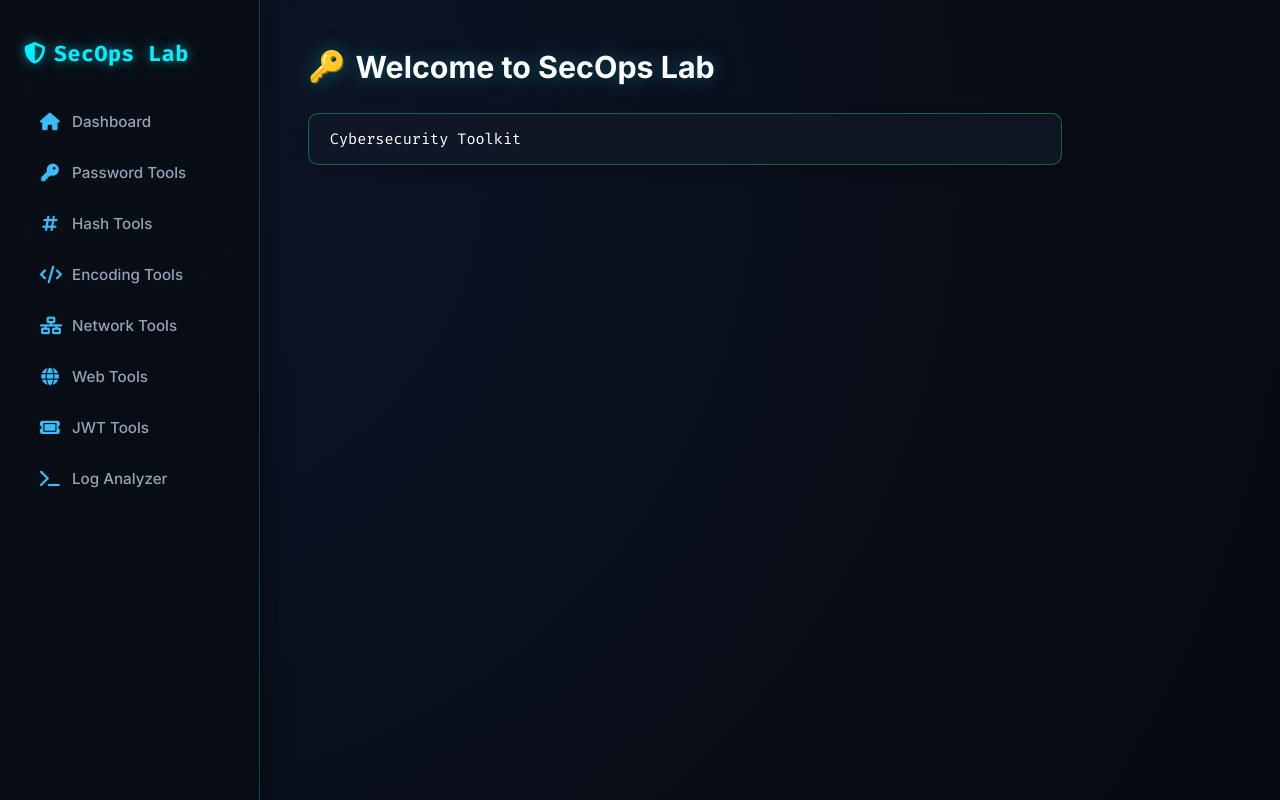
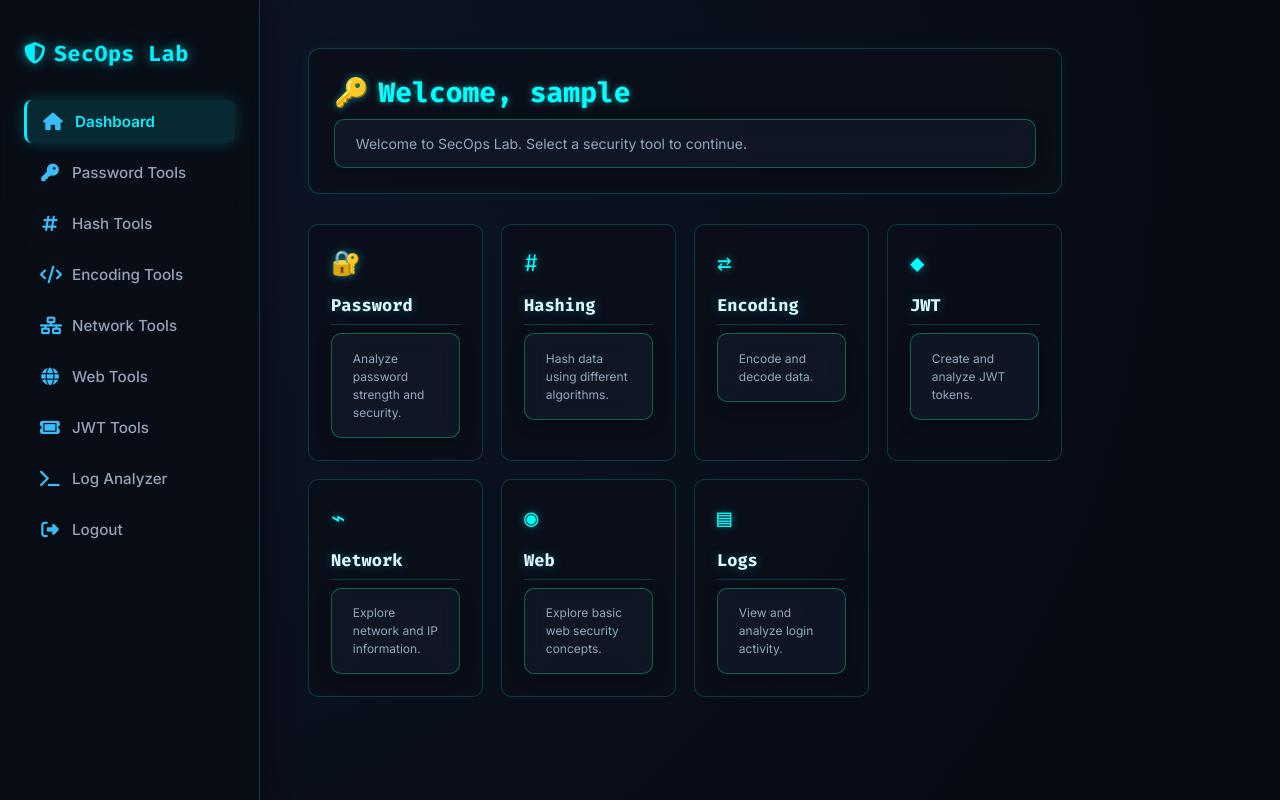
Before and after one commit to nissfdn/SecOps_Lab, a Flask app: page /dashboard in a window 1280 px wide. Run offline with Flask 3, Linux system fonts and the light colour scheme; the visitor is signed in with stand-in values (Sample User, id 1).

Commit message:
Implemented the authentication and user session system. Added user registration and login with SQLite, password hashing, Flask session management, and protected routes. Added login logging with username, status, IP address, user-agent, and timestamp. Improved the Log Analyzer with login statistics and basic suspicious activity detection for repeated failed attempts. Added a protected Dashboard with a personalized welcome message, sidebar navigation, and Logout functionality. Protected the security tools so unauthenticated users are redirected to the login page. Also integrated the Dashboard, Logs, Login, and Logout sections with the existing Cyberpunk Neon SOC interface.

```diff
--- a/app.py
+++ b/app.py
@@ -182,6 +182,12 @@ def login():
         error="Invalid username or password"
     )
 
+@app.route("/logout")
+def logout():
+
+    session.clear()
+
+    return redirect("/login")
 
 @app.route("/dashboard")
 def dashboard():
@@ -197,6 +203,8 @@ def dashboard():
 
 @app.route("/password")
 def password():
+    if "user_id" not in session:
+        return redirect("/login")
     return render_template("password.html")
 
 
@@ -205,6 +213,8 @@ def password():
 
 @app.route("/password/analyze", methods=["POST"])
 def analyze_password():
+    if "user_id" not in session:
+        return redirect("/login")
 
     password=request.form.get("password") #HTML de name="password" yazmistik flask bu gonderilen form bilgiisni request.form ile aliyor
     zxcvbn_result=zxcvbn.zxcvbn(password)
@@ -278,6 +288,8 @@ def analyze_password():
 
 @app.route("/password/hash", methods=["GET","POST"])
 def password_hashing():
+    if "user_id" not in session:
+        return redirect("/login")
     hashed_password=None
 
     if request.method == "POST":
@@ -325,6 +337,8 @@ def password_hashing():
 
 @app.route("/hashing", methods=["GET","POST"])
 def hashing():
+    if "user_id" not in session:
+        return redirect("/login")
 
     hashed = None #bunu yazmazsak hashed sadece postta calisiyor dolayisiyla sayfayi ilk actigimda hashed henuz olusturulmamis olucak bunu onlemek icin yazdik
 
@@ -363,6 +377,8 @@ def hashing():
 
 @app.route("/encoding", methods=["GET","POST"])
 def encoding():
+    if "user_id" not in session:
+        return redirect("/login")
 
     encoded = None #yani henuz encode edilmis veri yok kullanici formu gonderince None nin uzerine gercek deger yaziliyor
 
@@ -384,6 +400,9 @@ def encoding():
 
 @app.route("/encoding/decode", methods=["GET","POST"])
 def encoding_decode():
+    if "user_id" not in session:
+        return redirect("/login")
+
     if request.method == "POST":
         encoded_text=request.form.get("encoded_text")
         decoded=base64.b64decode(encoded_text.encode()).decode() #modul fonksiyon cagirdik
@@ -399,6 +418,8 @@ def encoding_decode():
 
 @app.route("/encoding/url", methods=["POST"])
 def url_encode():
+    if "user_id" not in session:
+        return redirect("/login")
 
     text=request.form.get("text")
     urlencoded = quote(text) #fonksiyonu dogrudan kullandik
@@ -412,6 +433,8 @@ def url_encode():
 
 @app.route("/encoding/url/decode", methods=["POST"])
 def url_decode():
+    if "user_id" not in session:
+        return redirect("/login")
 
     text=request.form.get("text")
     urldecoded = unquote(text) #fonksiyonu dogrudan kullandik
@@ -425,6 +448,8 @@ def url_decode():
 
 @app.route("/encoding/hex", methods=["POST"])
 def hex_encode():
+    if "user_id" not in session:
+        return redirect("/login")
     text=request.form.get("text")
     hexencoded=text.encode().hex() #text i bytes a cevirme
     return render_template(
@@ -437,6 +462,9 @@ def hex_encode():
 
 @app.route("/encoding/hex/decode", methods=["POST"])
 def hex_decode():
+    if "user_id" not in session:
+        return redirect("/login")
+
     text=request.form.get("text")
     hexdecoded=bytes.fromhex(text).decode() #bytes i text e cevirme
     return render_template(
@@ -448,12 +476,17 @@ def hex_decode():
 #----------------------------------------------------------
 @app.route("/network")
 def network():
+    if "user_id" not in session:
+        return redirect("/login")
+
     return render_template("network.html")
 
 #---------Web Analyzer----------------
 #----------------------------------------------------------
 @app.route("/web", methods=["GET", "POST"])
 def web():
+    if "user_id" not in session:
+        return redirect("/login")
 
     headers = None #sayfa ilk acildiginda henuz http  header bilgisi olmadigi iicn none ile baslatiyoruz
     security_results = None #guvenlik headerlarinin sonuclarini tutacagimiz degiskeni baslnagicta none yapiyoruz
@@ -623,6 +656,8 @@ def base64url_decode(data):
     return decoded.decode("utf-8")
 @app.route("/jwt", methods=["GET","POST"])
 def jwt_tool(): #jwt yaparsan python jwt dediginde kutuphaneyi degil jwt fonksiyonunu goruyor hata veriyor
+    if "user_id" not in session:
+        return redirect("/login")
 
     token=None #none cunku sayfa ilk acildiigin jwt token olusturulmadi
     decoded_header = None
@@ -676,6 +711,8 @@ def jwt_tool(): #jwt yaparsan python jwt dediginde kutuphaneyi degil jwt fonksiy
 
 @app.route("/jwt/analyze", methods=["POST"])
 def jwt_analyze():
+    if "user_id" not in session:
+        return redirect("/login")
 
     token = request.form.get("jwt_token")
 
--- a/static/style.css
+++ b/static/style.css
@@ -1184,3 +1184,172 @@ main p {
 .suspicious-item strong {
     color: #ff7070;
 }
+/* =========================================
+   DASHBOARD
+   ========================================= */
+
+.dashboard-page {
+    width: 100%;
+}
+
+
+/* HEADER */
+
+.dashboard-header {
+    margin-bottom: 30px;
+    padding: 25px;
+
+    background: rgba(10, 15, 25, 0.75);
+    border: 1px solid rgba(0, 255, 255, 0.2);
+    border-radius: 12px;
+
+    box-shadow:
+        0 0 15px rgba(0, 255, 255, 0.05);
+}
+
+.dashboard-header h1 {
+    margin: 0 0 8px;
+
+    font-family: "Fira Code", monospace;
+    font-size: 28px;
+
+    color: #00ffff;
+
+    text-shadow:
+        0 0 6px rgba(0, 255, 255, 0.5);
+}
+
+.dashboard-header p {
+    margin: 0;
+
+    font-family: "Inter", sans-serif;
+    font-size: 14px;
+
+    color: #8fa8ba;
+}
+
+
+/* TOOL GRID */
+
+.dashboard-tools {
+    display: grid;
+
+    grid-template-columns: repeat(4, 1fr);
+
+    gap: 18px;
+}
+
+
+/* TOOL CARD */
+
+.dashboard-card {
+    display: block;
+
+    padding: 22px;
+
+    min-height: 150px;
+
+    box-sizing: border-box;
+
+    text-decoration: none;
+
+    background: rgba(10, 15, 25, 0.85);
+
+    border: 1px solid rgba(0, 255, 255, 0.18);
+
+    border-radius: 10px;
+
+    transition:
+        transform 0.2s ease,
+        border-color 0.2s ease,
+        box-shadow 0.2s ease,
+        background 0.2s ease;
+}
+
+
+/* ICON */
+
+.dashboard-card-icon {
+    margin-bottom: 15px;
+
+    font-family: "Fira Code", monospace;
+    font-size: 24px;
+
+    color: #00ffff;
+
+    text-shadow:
+        0 0 8px rgba(0, 255, 255, 0.45);
+}
+
+
+/* TITLE */
+
+.dashboard-card h2 {
+    margin: 0 0 8px;
+
+    font-family: "Fira Code", monospace;
+    font-size: 17px;
+
+    color: #d9faff;
+}
+
+
+/* DESCRIPTION */
+
+.dashboard-card p {
+    margin: 0;
+
+    font-family: "Inter", sans-serif;
+    font-size: 12px;
+    line-height: 1.5;
+
+    color: #8fa8ba;
+}
+
+
+/* HOVER */
+
+.dashboard-card:hover {
+    transform: translateY(-3px);
+
+    background: rgba(0, 255, 255, 0.04);
+
+    border-color: rgba(0, 255, 255, 0.55);
+
+    box-shadow:
+        0 0 18px rgba(0, 255, 255, 0.12),
+        inset 0 0 15px rgba(0, 255, 255, 0.03);
+}
+
+
+/* RESPONSIVE */
+
+@media (max-width: 1100px) {
+
+    .dashboard-tools {
+        grid-template-columns: repeat(3, 1fr);
+    }
+
+}
+
+
+@media (max-width: 800px) {
+
+    .dashboard-tools {
+        grid-template-columns: repeat(2, 1fr);
+    }
+
+}
+
+
+@media (max-width: 500px) {
+
+    .dashboard-tools {
+        grid-template-columns: 1fr;
+    }
+
+    .dashboard-header h1 {
+        font-size: 23px;
+    }
+
+}
--- a/templates/base.html
+++ b/templates/base.html
@@ -14,7 +14,7 @@
     <h2><i class="fa-solid fa-shield-halved"></i> SecOps Lab</h2>
 
     <nav>
-        <a href="/" class="{% if request.path == '/' %}active{% endif %}">
+        <a href="/dashboard" class="{% if request.path == '/dashboard' %}active{% endif %}">
             <i class="fa-solid fa-house"></i>
             Dashboard
         </a>
@@ -47,6 +47,11 @@
             Log Analyzer
         </a>
 
+        <a href="/logout">
+    <i class="fa-solid fa-right-from-bracket"></i>
+    Logout
+</a>
+
     </nav>
 </aside>
 
--- a/templates/dashboard.html
+++ b/templates/dashboard.html
@@ -1,19 +1,74 @@
-<!DOCTYPE html>
-<html lang="tr">
-<head>
-    <meta charset="UTF-8">
-    <title>SecOps Lab</title>
-</head>
-<body>
 {% extends "base.html" %}
+
+{% block title %}Dashboard - SecOps Lab{% endblock %}
 
 {% block content %}
 
-<h1>Welcome to SecOps Lab</h1>
+<div class="dashboard-page">
 
-<p>Cybersecurity Toolkit</p>
+    <div class="dashboard-header">
+        <div>
+            <h1>Welcome, {{ username }}</h1>
+            <p>Welcome to SecOps Lab. Select a security tool to continue.</p>
+        </div>
+    </div>
+
+
+    <div class="dashboard-tools">
+
+        <a href="/password" class="dashboard-card">
+            <div class="dashboard-card-icon">🔐</div>
+            <h2>Password</h2>
+            <p>Analyze password strength and security.</p>
+        </a>
+
+
+        <a href="/hashing" class="dashboard-card">
+            <div class="dashboard-card-icon">#</div>
+            <h2>Hashing</h2>
+            <p>Hash data using different algorithms.</p>
+        </a>
+
+
+        <a href="/encoding" class="dashboard-card">
+            <div class="dashboard-card-icon">⇄</div>
+            <h2>Encoding</h2>
+            <p>Encode and decode data.</p>
+        </a>
+
+
+        <a href="/jwt" class="dashboard-card">
+            <div class="dashboard-card-icon">◆</div>
+            <h2>JWT</h2>
+            <p>Create and analyze JWT tokens.</p>
+        </a>
+
+
+        <a href="/network" class="dashboard-card">
+            <div class="dashboard-card-icon">⌁</div>
+            <h2>Network</h2>
+            <p>Explore network and IP information.</p>
+        </a>
+
+
+        <a href="/web" class="dashboard-card">
+            <div class="dashboard-card-icon">◉</div>
+            <h2>Web</h2>
+            <p>Explore basic web security concepts.</p>
+        </a>
+
+
+        <a href="/logs" class="dashboard-card">
+            <div class="dashboard-card-icon">▤</div>
+            <h2>Logs</h2>
+            <p>View and analyze login activity.</p>
+        </a>
+
+
+
+
+    </div>
+
+</div>
 
 {% endblock %}
-
-</body>
-</html>
```
